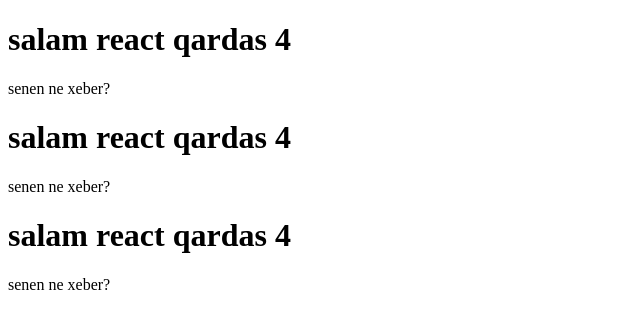
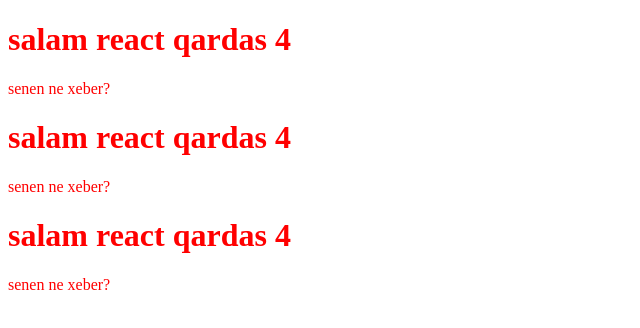
Before and after one commit to ruslaRuslan/react.js, a React (Vite) app: page / in a window 1280 px wide. Shown: the top 328 px of the page, without its empty margins (0-640 px from the left). Built offline with nearby package versions, Linux system fonts and the light colour scheme.

Commit message:
butun yazilari qirmizi rende-di

```diff
--- a/src/main.jsx
+++ b/src/main.jsx
@@ -64,11 +64,30 @@
 // ----------------------------------------------------------------------------------------------------------------
 
 
+// function a() {
+//   return <div>
+//     <h1>salam react qardas {2 + 2}</h1>
+//     <p>senen ne xeber?</p>
+//   </div>
+// }
+// a()
+
+// root.render(
+//   <div>
+//     {a()}
+//     {a()}
+//     {a()}
+//   </div>
+
+// )
+
+// ----------------------------------------------------------------------------------------------------------------
+
+
 function a() {
-  return <div>
+  return <div style={{ color: 'red' }}>
     <h1>salam react qardas {2 + 2}</h1>
     <p>senen ne xeber?</p>
-
   </div>
 }
 a()
@@ -78,7 +97,6 @@
     {a()}
     {a()}
     {a()}
-
   </div>
 
 )
```
